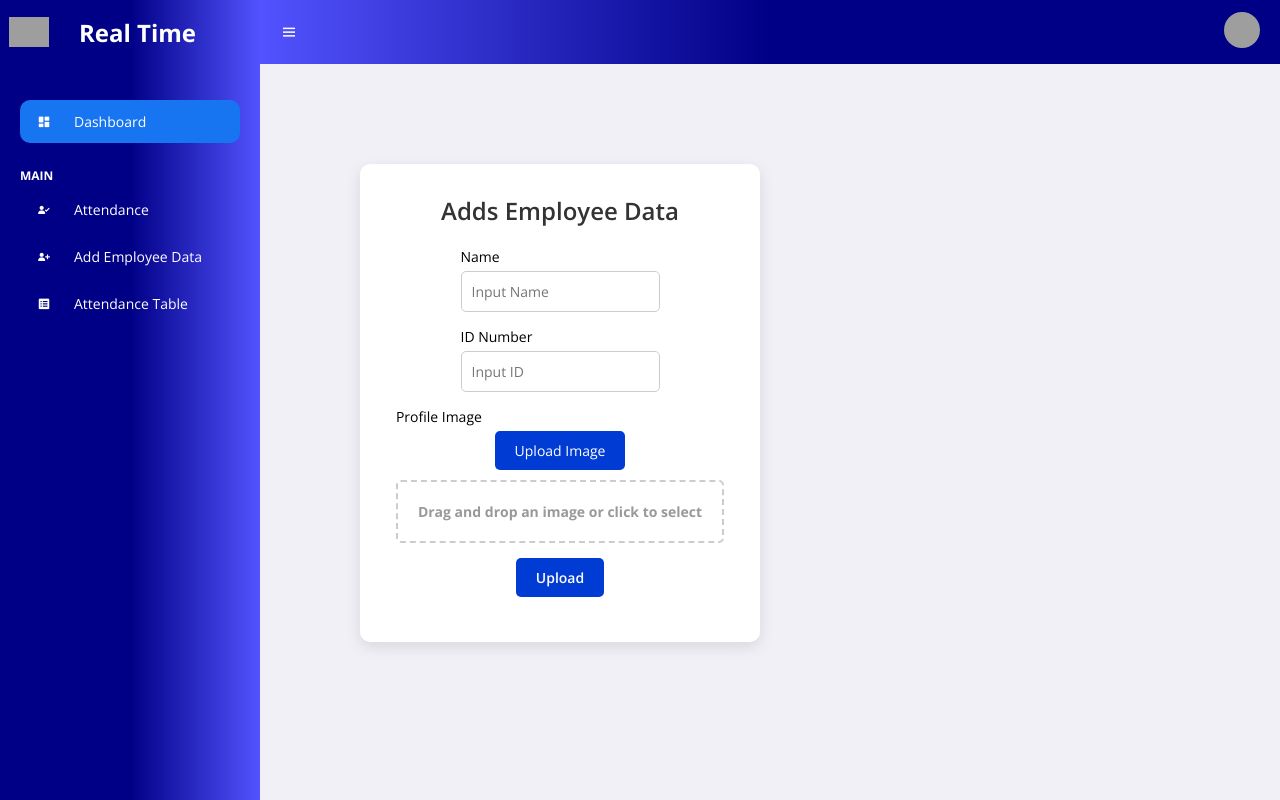
After one commit to anisadamayanti256/PBL-IF-23-2-13, a Flask app: page /upload in a window 1280 px wide. The commit adds this page. Run offline with Flask 2, Linux system fonts and the light colour scheme; parts of the project's set-up code (start-up, migrations or seed data) failed here and were passed over; some libraries are stand-ins or nearby versions; grey boxes are pictures that could not be loaded.

Commit message:
second commit

```diff
--- a/website/templates/base.html
+++ b/website/templates/base.html
@@ -3,7 +3,11 @@
   <head>
     <meta charset="UTF-8" />
     <meta name="viewport" content="width=device-width, initial-scale=1.0" />
-    <link rel="shortcut icon" type="image/x-icon" href="{{ url_for('static', filename='images/logo.png') }}" />
+    <link
+      rel="shortcut icon"
+      type="image/x-icon"
+      href="{{ url_for('static', filename='img/logo.png') }}"
+    />
     <link
       href="https://unpkg.com/boxicons@2.0.9/css/boxicons.min.css"
       rel="stylesheet"
@@ -20,53 +24,44 @@
     <script src="https://cdnjs.cloudflare.com/ajax/libs/xlsx/0.17.1/xlsx.full.min.js"></script>
     <script src="https://cdnjs.cloudflare.com/ajax/libs/html2pdf.js/0.9.3/html2pdf.bundle.min.js"></script>
 
-    <title>{% block title %}FaceRec{% endblock %}</title>
+    <title>{% block title %}Real Time{% endblock %}</title>
   </head>
   <body>
     <!-- SIDEBAR -->
     <section id="sidebar">
       <a href="#" class="brand"
         ><img
-          src="{{ url_for('static', filename='images/logo.png') }}"
+          src="{{ url_for('static', filename='img/logobaru.png') }}"
           alt="img"
-        /><span style="font-size: medium;"> Human Detection</span></a
+        /><span> Real Time</span></a
       >
       <ul class="side-menu">
-        <li>{% block dashboard %}
+        <li>
+          {% block dashboard %}
           <a href="/" class="active"
-            ><i class="bx bxs-dashboard icon"></i> Dashboard</a
-          >
-          {% endblock %}</li>
+            ><i class="bx bxs-dashboard icon"></i> Dashboard</a>
+          {% endblock %}
+        </li>
         <li class="divider" data-text="main">Data & Kehadiran</li>
-        <li>{% block Kehadiran %}
-          <a href="#"
-            ><i class="bx bxs-user-check icon"></i> Kehadiran
-            <i class="bx bx-chevron-right icon-right"></i
-          ></a>
-          {% endblock %}<ul class="side-dropdown">
-            <!-- <li><a href="/realtime">Real-Time</a></li> -->
-            <li><a href="/history">History & Laporan</a></li>
-          </ul>
+        <li>
+          {% block Kehadiran %}
+          <a href="/attendance"
+            ><i class="bx bxs-user-check icon"></i> Attendance </a>
+          {% endblock %}
         </li>
-        <li class="divider" data-text="Detection">Camera & Deteksi</li>
-        <li>{% block camdata %}
-          <a href="/camdata"
-            ><i class="bx bxs-camera-plus icon"></i> Ambil Data Photo</a
-          >
-          {% endblock %}</li>
-        <li>{% block webcam %}
-          <a href="/webcam"><i class="bx bxs-webcam icon"></i> Real-Time Webcam</a>
-          {% endblock %}</li>
+        <li>
+          {% block upload %}
+          <a href="/upload"
+            ><i class="bx bxs-user-plus icon"></i> Add Employee Data</a>
+          {% endblock %}
+        </li>
+        <li>
+          {% block table %}
+          <a href="/table"
+            ><i class="bx bxs-spreadsheet icon"></i> Attendance Table</a>
+          {% endblock %}
+        </li>
       </ul>
-      <!-- <div class="ads">
-        <div class="wrapper">
-          <a href="#" class="btn-upgrade">EDIT</a>
-          <p>
-            More <span>FEATURE !</span> Fitur tambahan ini bisa melakukan
-            <span>EDIT PHOTO</span>
-          </p>
-        </div>
-      </div> -->
     </section>
     <!-- SIDEBAR -->
 
@@ -75,14 +70,10 @@
       <!-- NAVBAR -->
       <nav>
         <i class="bx bx-menu toggle-sidebar icon"></i>
-        <form action="#">
-
-        </form>
+        <form action="#"></form>
 
         <div class="profile">
-          <img
-            src="{{ url_for('static', filename='images/download.jpeg') }}"
-          />
+          <img src="{{ url_for('static', filename='img/download.jpeg') }}" />
           <ul class="profile-link">
             <li>
               <a href="/logout">{% block logout %}{% endblock %}</a>
--- /dev/null
+++ b/website/templates/upload.html
@@ -0,0 +1,199 @@
+{% extends 'base.html' %}
+{% block title %}Upload Page{% endblock %}
+{% block head %}
+  {{ super() }}
+  <!-- <link type="text/css" rel="stylesheet" href="{{ url_for('static', filename='css/upload.css') }}"/> -->
+{% endblock %}
+{% block content %}
+  {% if badImage %}
+  <script>
+    alert("You have uploaded a bad image");
+  </script>
+  {% endif %}
+
+  <style>
+   .form-container {
+  background-color: #fff;
+  border-radius: 10px;
+  box-shadow: 0 5px 15px rgba(0, 0, 0, 0.1);
+  padding: 30px;
+  width: 400px;
+  max-width: 100%;
+  text-align: center;
+  margin: 100px;
+}
+
+.form-container .headline {
+  margin-bottom: 20px;
+  font-size: 24px;
+  font-weight: 600;
+  color: #333;
+}
+
+.form-group {
+  margin-bottom: 15px;
+  text-align: left;
+}
+
+.form-group label {
+  display: block;
+  font-size: 14px;
+  margin-bottom: 5px;
+}
+
+.form-field {
+  width: 100%;
+  padding: 10px;
+  font-size: 14px;
+  border: 1px solid #ccc;
+  border-radius: 5px;
+}
+
+.file-upload {
+  position: relative;
+  display: flex;
+  flex-direction: column;
+  align-items: center;
+}
+
+.file-upload-btn {
+  background-color: #003cd4;
+  color: #fff;
+  padding: 10px 20px;
+  border: none;
+  border-radius: 5px;
+  cursor: pointer;
+  font-size: 14px;
+}
+
+.file-upload-btn:hover {
+  background-color: #002a8c;
+}
+
+.image-upload-wrap {
+  margin-top: 10px;
+  border: 2px dashed #ccc;
+  border-radius: 5px;
+  position: relative;
+  width: 100%;
+  padding: 20px;
+  text-align: center;
+}
+
+.image-upload-wrap h3 {
+  font-size: 14px;
+  color: #999;
+}
+
+.file-upload-input {
+  position: absolute;
+  width: 100%;
+  height: 100%;
+  opacity: 0;
+  cursor: pointer;
+}
+
+.file-upload-content {
+  display: none;
+  text-align: center;
+}
+
+.file-upload-image {
+  max-width: 100%;
+  margin: 20px 0;
+}
+
+.image-title-wrap {
+  display: flex;
+  justify-content: center;
+  align-items: center;
+}
+
+.remove-image {
+  background-color: #ff4d4d;
+  color: #fff;
+  padding: 5px 10px;
+  border: none;
+  border-radius: 5px;
+  cursor: pointer;
+  font-size: 12px;
+}
+
+.remove-image:hover {
+  background-color: #cc0000;
+}
+
+.button {
+  background-color: #003cd4;
+  color: #fff;
+  padding: 10px 20px;
+  border: none;
+  border-radius: 5px;
+  cursor: pointer;
+  font-size: 14px;
+}
+
+.button:hover {
+  background-color: #002a8c;
+}
+
+.submit {
+  font-size: 14px;
+  font-weight: 600;
+}
+
+.error-message {
+  color: #ff0000;
+  margin-bottom: 16px;
+  text-align: center;
+}
+
+.registration-form {
+  display: flex;
+  flex-direction: column;
+  align-items: center;
+}
+
+  </style>
+
+  <div class="form-container">
+    <h1 class="headline">Adds Employee Data</h1>
+
+    <form enctype="multipart/form-data" action="/upload" method="POST" class="registration-form">
+      <div class="form-group">
+        <label for="name">Name</label>
+        <input required class="form-field" id="name" name="name" type="text" placeholder="Input Name"/>
+      </div>
+      <div class="form-group">
+        <label for="roll">ID Number</label>
+        <input required class="form-field" id="roll" name="roll" type="text" placeholder="Input ID"/>
+      </div>
+      <div class="form-group">
+        <label for="image">Profile Image</label>
+        <div class="file-upload">
+          <button class="file-upload-btn" type="button" onclick="$('.file-upload-input').trigger('click')">Upload Image</button>
+          <div class="image-upload-wrap">
+            <input required class="file-upload-input" type="file" id="image" name="image" onchange="readURL(this);" accept="image/*"/>
+            <div class="drag-text">
+              <h3>Drag and drop an image or click to select</h3>
+            </div>
+          </div>
+          <div class="file-upload-content">
+            <img class="file-upload-image" src="#" alt="your image" />
+            <div class="image-title-wrap">
+              <button type="button" onclick="removeUpload()" class="remove-image">Delete <span class="image-title">Uploaded Image</span></button>
+            </div>
+          </div>
+        </div>
+      </div>
+      <div class="form-group" style="text-align: center;">
+        <button class="button" type="submit">
+          <span class="submit">Upload</span>
+        </button>
+      </div>
+    </form>
+  </div>
+{% endblock %}
+{% block java %}
+  <script src="{{ url_for('static', filename='js/upload.js') }}"></script>
+{% endblock %}
```
Also changed, not shown: website/templates/attendance.html (added, +32 -0 lines), website/templates/index.html (added, +70 -0 lines), website/templates/login.html (+27 -55 lines), website/templates/table.html (added, +69 -0 lines).
